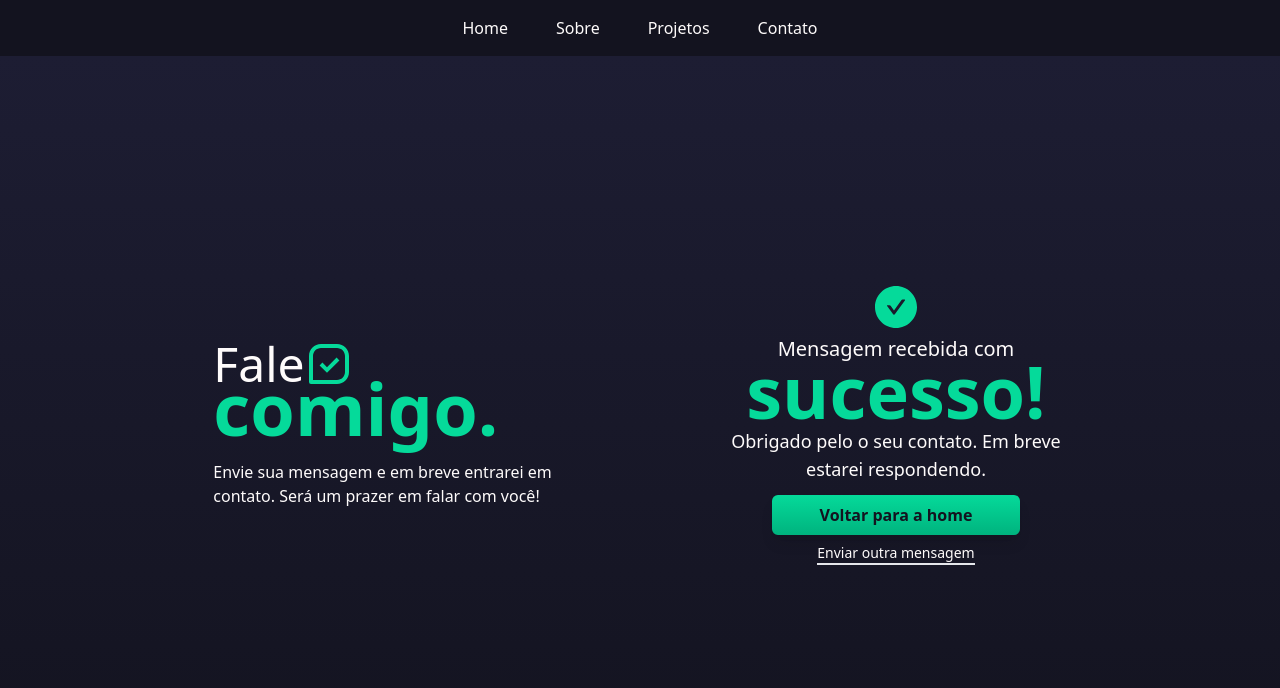
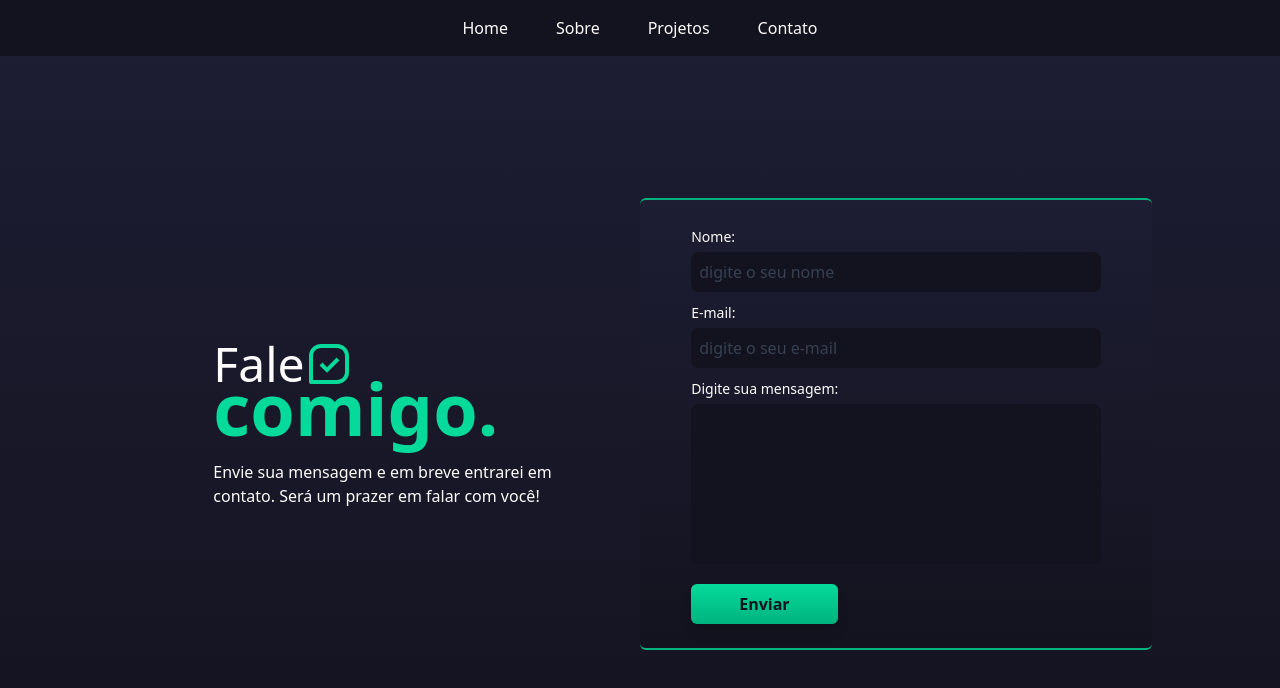
Before and after one commit to andersonDias89/my-site-next, a Next.js app: page /contato in a window 1280 px wide. Shown: the top 688 px of the page. Built offline with nearby package versions, Linux system fonts and the light colour scheme.

Commit message:
corrigindo estado do sucess para false

```diff
--- a/src/components/Contato/FormContact.tsx
+++ b/src/components/Contato/FormContact.tsx
@@ -8,7 +8,7 @@ export function FormContact({ }) {
     const [name, setName] = useState('');
     const [email, setEmail] = useState('');
     const [mensage, setMensage] = useState('');
-    const [sucess, setSucess] = useState(true);
+    const [sucess, setSucess] = useState(false);
 
     function handleSubmit(e: React.FormEvent<HTMLFormElement>) {
         e.preventDefault();
```
